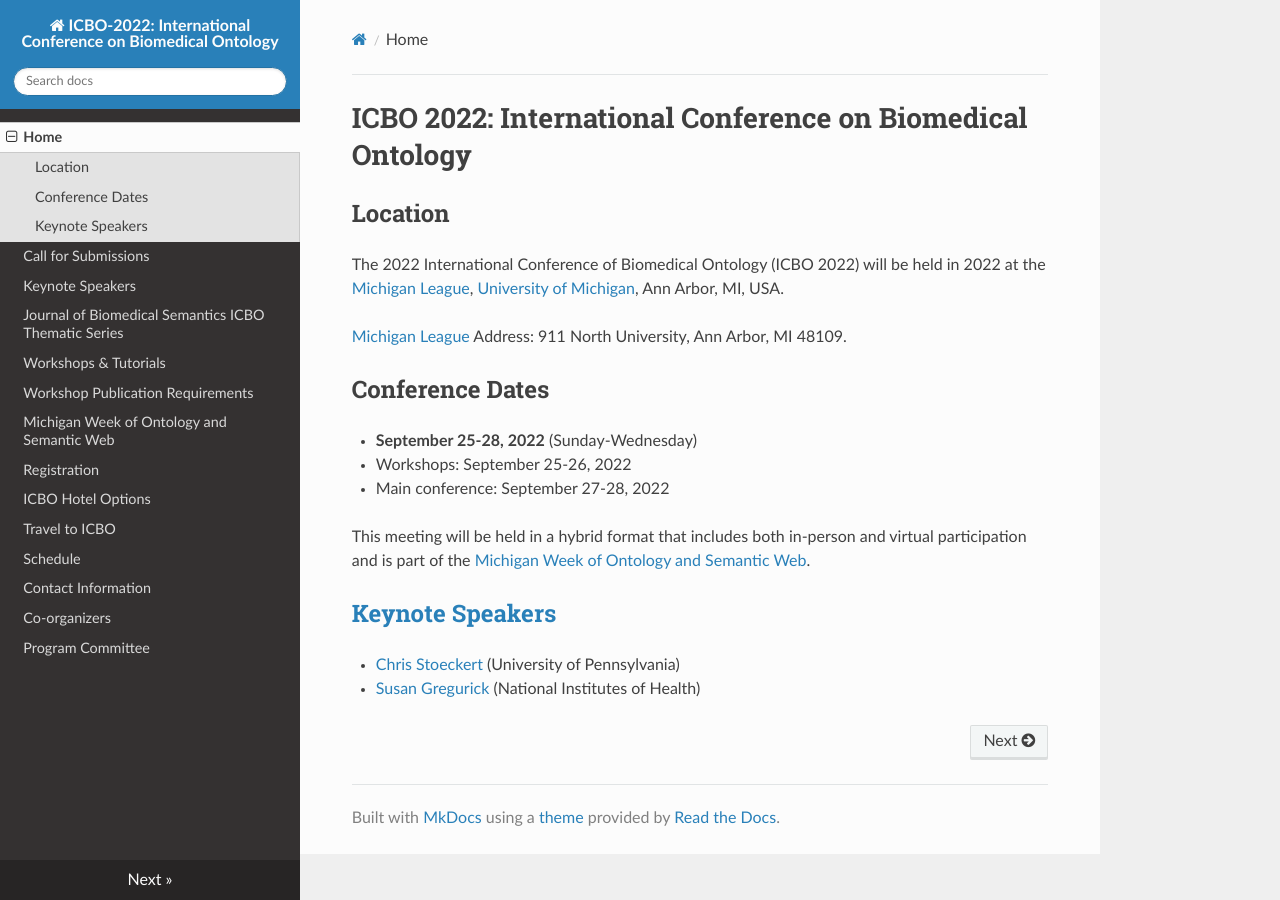
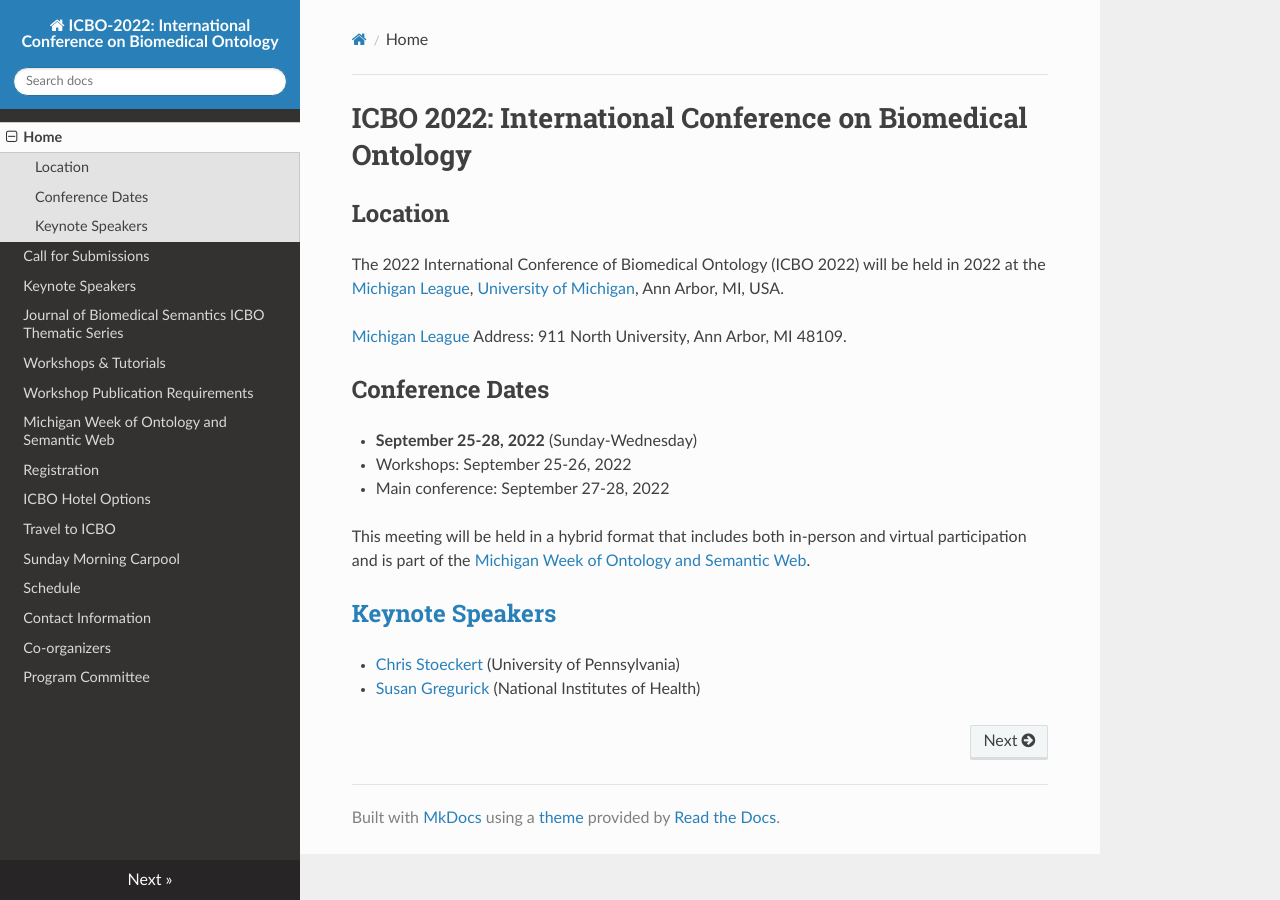
Before and after one commit to johnbeve/BFO-Organization, an MkDocs documentation site: the page built from docs/index.md, in a window 1280 px wide. Built offline with MkDocs 1.6.1, drawn with Linux system fonts in a browser that asks for light colours; nearby versions of some CDN libraries.

Commit message:
Update mkdocs.yml

```diff
--- a/mkdocs.yml
+++ b/mkdocs.yml
@@ -12,6 +12,7 @@ nav:
   - Registration: icbo-registration.md
   - ICBO Hotel Options: icbo-hotels.md
   - Travel to ICBO:  icbo-travel.md
+  - Sunday Morning Carpool: sunday-morning-carpool.md
   - Schedule: icbo-schedule.md
   - Contact Information: contact-information.md
   - Co-organizers: co-organizers.md
```
